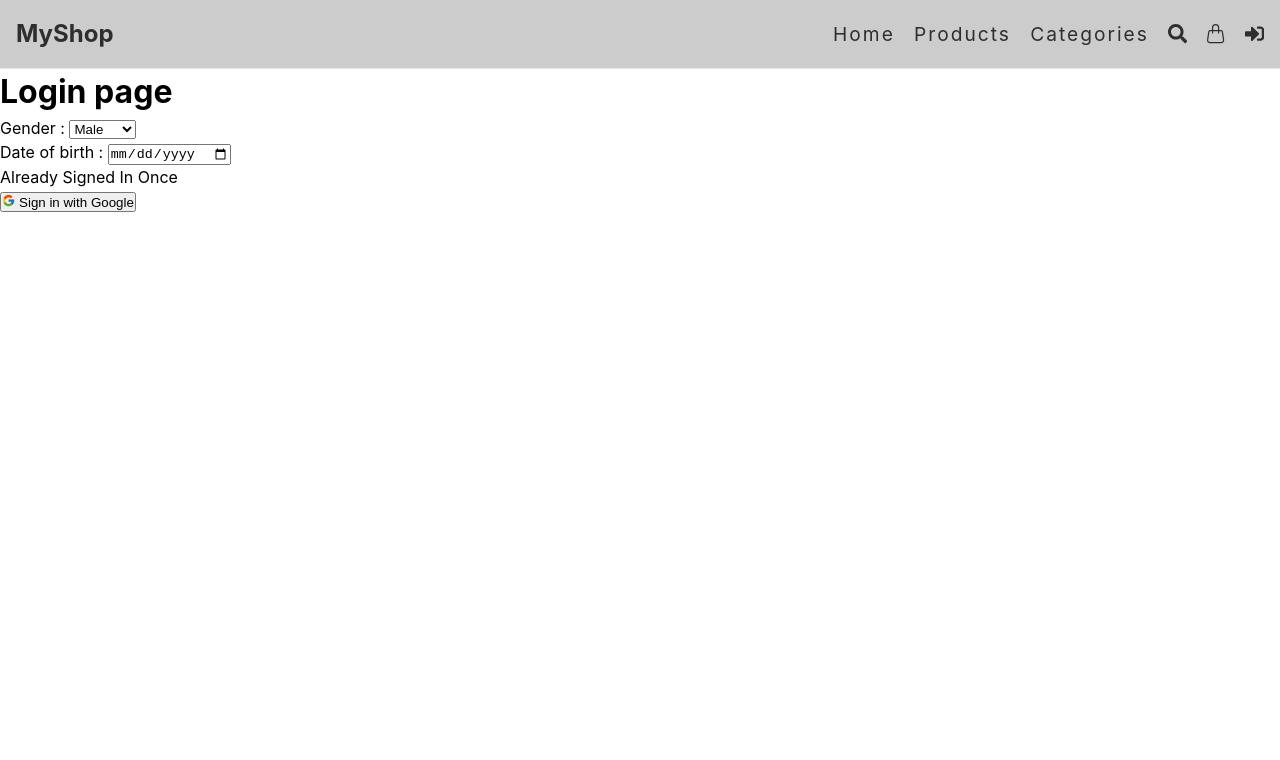
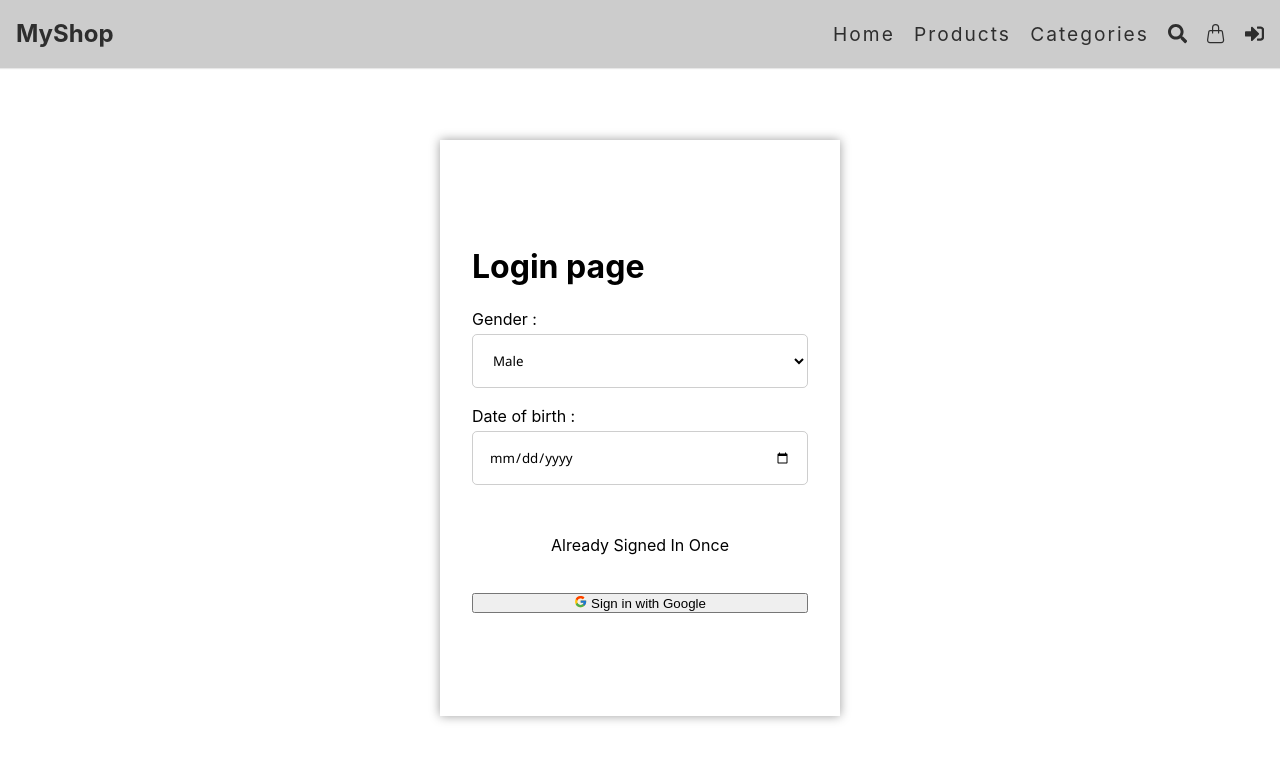
Before and after one commit to tejaskamble99/mern-ecommerce-store, a Next.js app in the folder frontend/: page /login in a window 1280 px wide. Shown: the top 760 px of the page. Built offline with nearby package versions, Linux system fonts and the light colour scheme.

Commit message:
log in page desinging

```diff
--- a/frontend/src/styles/_login.scss
+++ b/frontend/src/styles/_login.scss
@@ -1,3 +1,31 @@
 .login{
+    height : 90vh;
+    @include flex(cloumn);
 
+    > main {
+        width: 100%;
+        height: 80%;
+        max-width: 400px;
+        padding: 2rem;
+
+        @include baseShadow;
+
+        @include flex(column, center, stretch);
+        >div {
+            width: 100%;
+            @include flex(column, flex-start, stretch, 0.2rem);
+            >input,
+        >select{
+            @include inputStyle;
+            border: 1px solid rgba(162, 162,162,0.53);
+            border-radius: 5px;
+            font-family:"Segoe UI", 'Segoe UI', Tahoma, Geneva, Verdana, sans-serif;
+        }
+        > p{
+            text-align: center;
+            margin: 2rem;
+        }
+        }
+
+    }
 }
```
